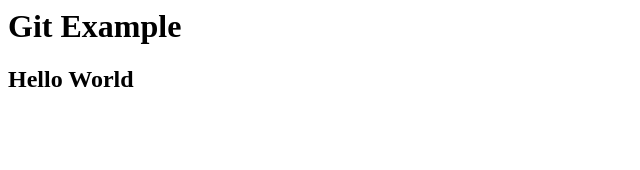
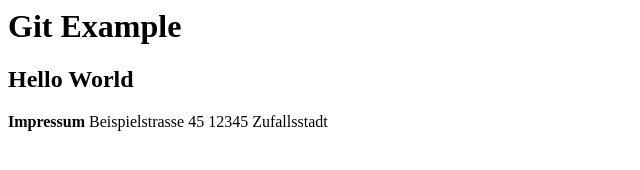
Before and after one commit to fonzerelly/web-engineering-git-example, a plain HTML site: page index.html in a window 1280 px wide. Shown: the whole page, without its empty margins (0-640 px from the left). Drawn offline with Linux system fonts and the light colour scheme.

Commit message:
Example-2 Impressum added

```diff
--- a/index.html
+++ b/index.html
@@ -2,6 +2,11 @@
     <body>
         <h1>Git Example</h1>
         <h2 id="sub-header"></h2>
+        <div>
+            <b>Impressum</b>
+            Beispielstrasse 45
+            12345 Zufallsstadt
+        </div>
         <script src="main.js"></script>
     </body>
 </html>
```
